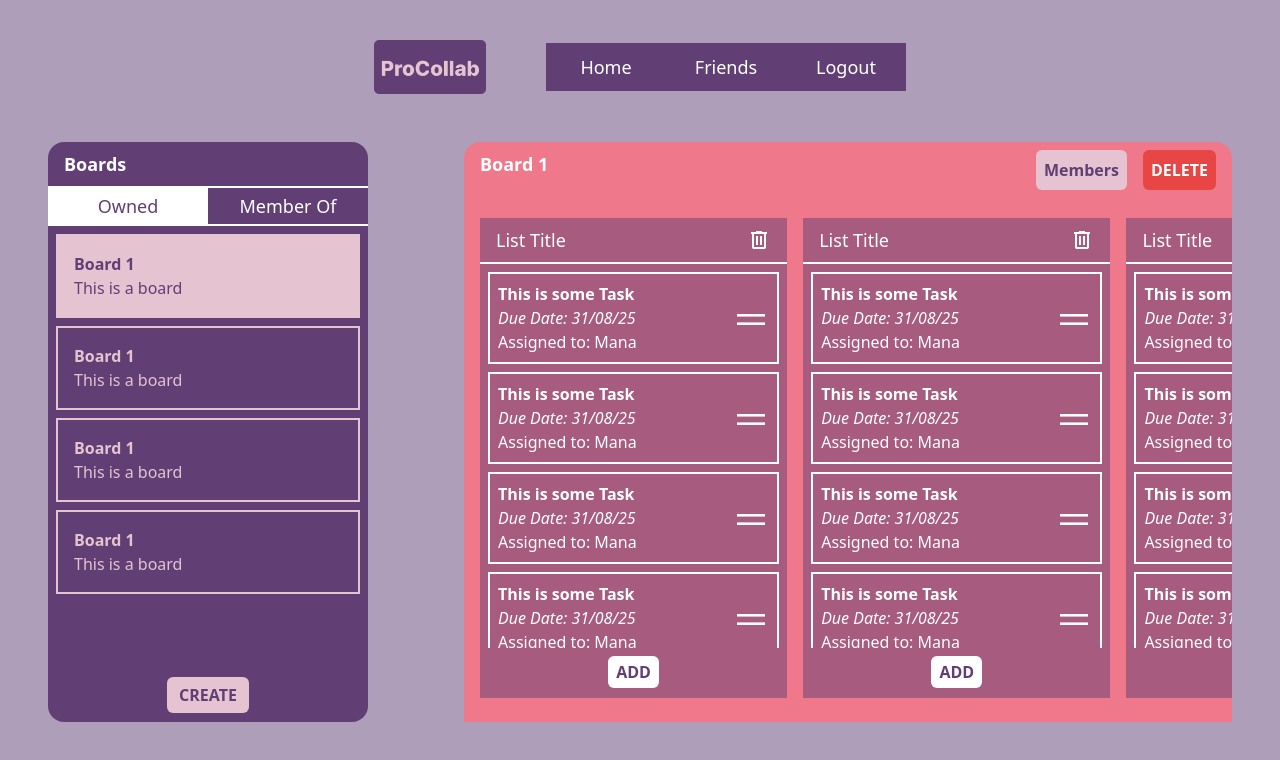
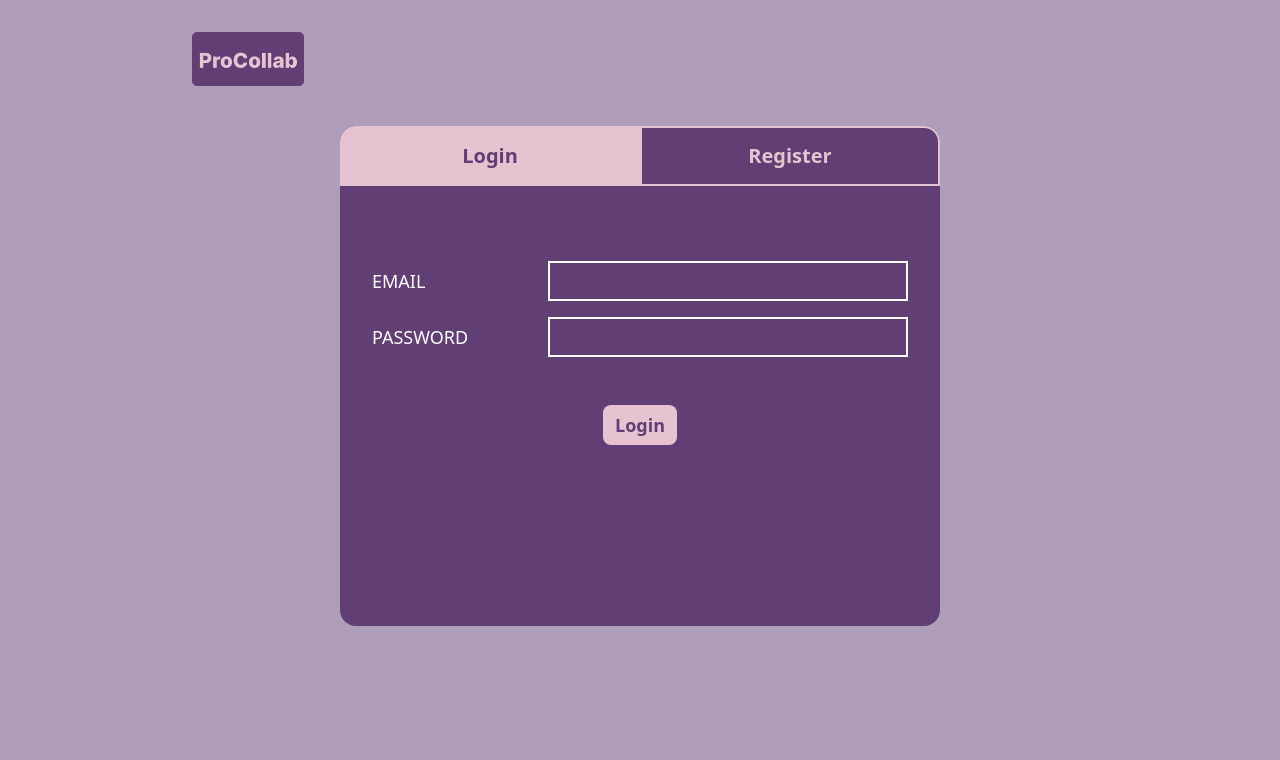
Before and after one commit to ImranullahKhann/project-collaboration, a React (Vite) app in the folder client/: page / in a window 1280 px wide. Shown: the top 760 px of the page. Built offline with nearby package versions, Linux system fonts and the light colour scheme.

Commit message:
Add auth views

```diff
--- a/client/src/App.jsx
+++ b/client/src/App.jsx
@@ -1,10 +1,10 @@
 import Dashboard from "./components/Dashboard"
-import Auth from "./components/Auth"
+import Auth from "./components/Auth/Auth"
 import "./main.css"
 import { useState } from "react"
 
 const App = () => {
-    const [isAuthenticated, setAuthenticated] = useState(true)
+    const [isAuthenticated, setAuthenticated] = useState(false)
 
     return isAuthenticated ? (
         <Dashboard />
--- a/client/src/components/Auth.jsx
+++ /dev/null
@@ -1,5 +0,0 @@
-export default function Auth () {
-    return (
-        <h1>This is registration page</h1>
-    )
-}
--- /dev/null
+++ b/client/src/components/Auth/Auth.jsx
@@ -0,0 +1,34 @@
+import logo from "@/assets/Logo.png"
+import { useState } from "react"
+import Login from "./Login"
+import Register from "./Register"
+
+export default function Auth () {
+    const [inLogin, setInLogin] = useState(true)
+    const changeMenu = (e) => {
+        if (e.target.innerHTML === "Login")
+            setInLogin(true)
+        else
+            setInLogin(false)
+    }
+
+
+    return (
+        <>
+            <header>
+                <img className="w-28 mt-8 ml-48" src={logo} alt="" />
+            </header>
+            <main className="bg-darkOne w-150 h-125 m-auto mt-10 rounded-2xl">
+                <nav>
+                    <button className = {inLogin ?"authNavButton-active" + " rounded-tl-2xl" : "authNavButton" + " rounded-tl-2xl"} onClick={changeMenu}>Login</button>
+                    <button className={!inLogin ?"authNavButton-active" + " rounded-tr-2xl" : "authNavButton" + " rounded-tr-2xl"} onClick={changeMenu}>Register</button>
+                </nav>
+                {inLogin ? (
+                    <Login />
+                ) : (
+                    <Register />
+                )}
+            </main>
+        </>
+    )
+}
--- /dev/null
+++ b/client/src/components/Auth/Login.jsx
@@ -0,0 +1,15 @@
+export default function Login () {
+    return (
+        <form className="authForm" action="">
+            <div className="authTextInput">
+                <label htmlFor="email">EMAIL</label>
+                <input className="authInputBox" type="email" name="email" />
+            </div>
+            <div className="authTextInput">
+                <label htmlFor="password">PASSWORD</label>
+                <input className="authInputBox" type="password" name="password" />
+            </div>
+            <button className="authFormButton">Login</button>
+        </form>
+    )
+}
--- /dev/null
+++ b/client/src/components/Auth/Register.jsx
@@ -0,0 +1,23 @@
+export default function Register () {
+    return (
+        <form className="authForm mt-10" action="">
+            <div className="authTextInput">
+                <label htmlFor="email">EMAIL</label>
+                <input className="authInputBox" type="email" name="email" />
+            </div>
+            <div className="authTextInput">
+                <label htmlFor="username">USERNAME</label>
+                <input className="authInputBox" type="text" name="username" />
+            </div>
+            <div className="authTextInput">
+                <label htmlFor="password">PASSWORD</label>
+                <input className="authInputBox" type="password" name="password" />
+            </div>
+            <div className="authTextInput">
+                <label htmlFor="confirmPassword">CONFIRM PASSWORD</label>
+                <input className="authInputBox" type="password" name="confirmPassword" />
+            </div>
+            <button className="authFormButton">Login</button>
+        </form>
+    )
+}
--- a/client/src/components/Dashboard.jsx
+++ b/client/src/components/Dashboard.jsx
@@ -1,15 +1,20 @@
 import Header from "./Header/Header"
-import Boards from "./Boards/Boards"
-import Lists from "./Tasks/Lists"
+import Friends from "./Friends"
+import Home from "./Home"
+import { useState } from "react"
+
 
 const Dashboard = () => {
+    const [ menu, setMenu ] = useState("Home")
+
     return (
         <>
-            <Header />
-            <main className="flex justify-around mt-12 min-w-7xl">
-                <Boards />
-                <Lists />
-            </main>
+            <Header active={menu} setActive={setMenu} />
+            { menu === "Home" ? (
+                <Home />
+            ) : (
+                <Friends />
+            ) }
         </>
     )
 }
--- /dev/null
+++ b/client/src/components/Friends.jsx
@@ -0,0 +1,10 @@
+const Friends = () => {
+    return (
+        <>
+            <h1>Your friends</h1>
+            <h2>Empty lol</h2>
+        </>
+    )
+}
+
+export default Friends
--- a/client/src/components/Header/Header.jsx
+++ b/client/src/components/Header/Header.jsx
@@ -1,24 +1,18 @@
 import Logo from "@/assets/Logo.png"
-import NavButton from "./NavButton"
 
-export default function Header () {
+export default function Header ({ active, setActive }) {
+    const changeMenu = (e) => {
+        setActive(e.target.innerHTML)
+    }
+
     return (
         <header className="flex justify-center pt-10">
             <img src={ Logo } alt="" className="w-28"/>
             <nav className="pl-15 flex items-center">
-                <NavButton linkInfo = {{
-                    name: "Home",
-                    href: "#"
-                }}></NavButton>
-                <NavButton linkInfo = {{
-                    name: "Friends",
-                    href: "#"
-                }}></NavButton>
-                <NavButton linkInfo = {{
-                    name: "Logout",
-                    href: "#"
-                }}></NavButton>
+                <button onClick={changeMenu} className={active === "Home" ? "navButton-active" : "navButton"} >Home</button>
+                <button onClick={changeMenu} className={active !== "Home" ? "navButton-active" : "navButton"} href="#">Friends</button>
             </nav>
+            <a href="#" className="bg-darkOne text-white text-center pt-1 text-lg ml-8 w-24 h-10 rounded-xl self-center hover:bg-lightOne">Logout</a>
         </header>
     )
 };
--- a/client/src/components/Header/NavButton.jsx
+++ /dev/null
@@ -1,5 +0,0 @@
-export default function NavButton ({ linkInfo }) {
-    return (
-        <a href={linkInfo.href} className="bg-darkOne text-white inline-block w-30 h-12 text-center text-lg pt-2.5 hover:bg-lightOne">{linkInfo.name}</a>
-    )
-}
--- /dev/null
+++ b/client/src/components/Home.jsx
@@ -0,0 +1,11 @@
+import Boards from "./Boards/Boards"
+import Lists from "./Tasks/Lists"
+
+export default function Home () {
+    return (
+        <main className="flex justify-around mt-12 min-w-7xl">
+            <Boards />
+            <Lists />
+        </main>
+    )
+}
--- a/client/src/main.css
+++ b/client/src/main.css
@@ -15,6 +15,14 @@ body {
     opacity: 1;
 }
 
+.navButton {
+  @apply bg-darkOne text-white inline-block w-30 h-12 text-center text-lg hover:bg-lightOne cursor-pointer;
+}
+
+.navButton-active {
+  @apply bg-lightOne text-white inline-block w-30 h-12 text-center text-lg cursor-pointer;
+}
+
 .boardsNavInactive {
   @apply inline-block w-2/4 text-center text-lg font-medium border-white border-2 py-1 border-x-0 hover:bg-white hover:text-darkOne;
 }
@@ -30,3 +38,27 @@ body {
 .boardActive {
   @apply p-4 bg-lightTwo border-lightTwo border-2  text-darkOne mb-2 cursor-pointer;
 }
+
+.authNavButton {
+  @apply text-lightTwo text-xl font-bold w-1/2 h-15 border-lightTwo border-2 cursor-pointer hover:bg-lightTwo hover:text-darkOne;
+}
+
+.authNavButton-active {
+  @apply text-darkOne bg-lightTwo text-xl font-bold w-1/2 h-15 border-lightTwo border-2 cursor-pointer;
+}
+
+.authForm {
+  @apply p-8 w-full flex flex-col justify-center items-center h-4/6 gap-4;
+}
+
+.authTextInput {
+  @apply w-full text-white text-lg flex justify-between items-center;
+}
+
+.authInputBox {
+  @apply border-2 border-white px-2 py-1 outline-none text-white w-90;
+}
+
+.authFormButton {
+  @apply mt-8 bg-lightTwo text-darkOne text-lg px-3 py-1.5 font-semibold rounded-lg cursor-pointer hover:bg-[#f5cede];
+}
```
